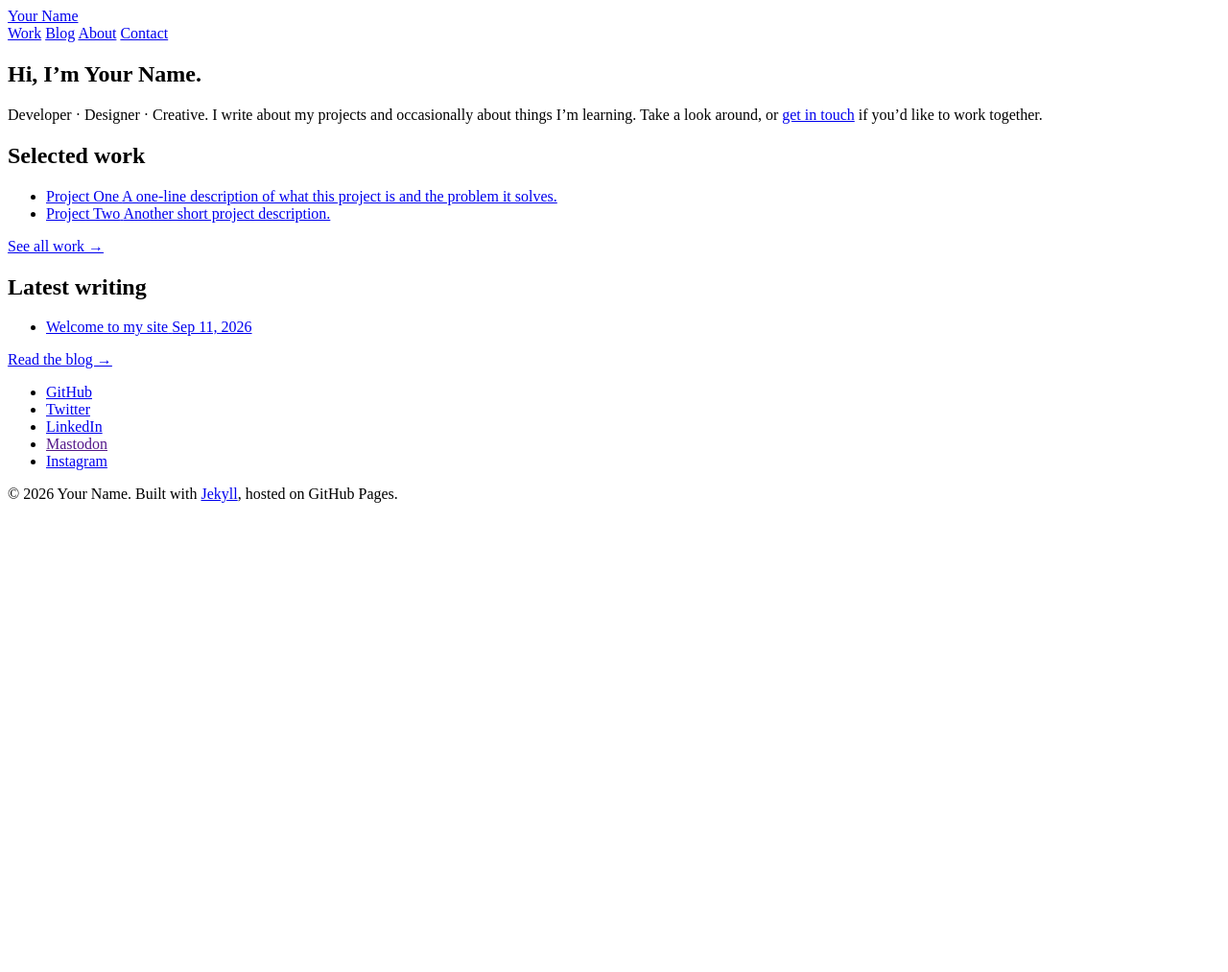
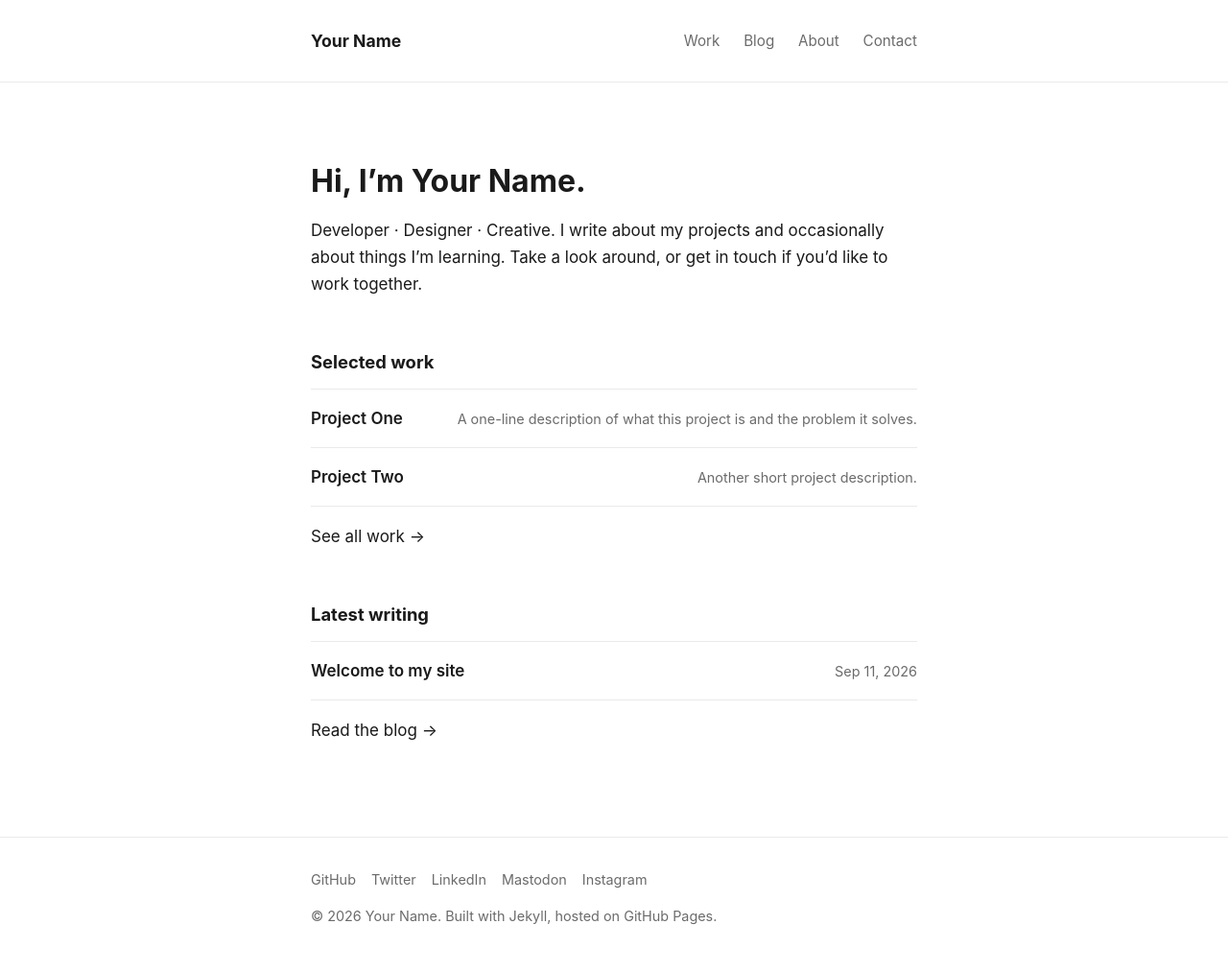
Before and after one commit to rioualen/ELIXIR_Mexico, a Jekyll site: the page built from index.md, in a window 1280 px wide. Shown: the whole page at 96% size. Built offline with Jekyll 4.4.1, drawn with Linux system fonts in a browser that asks for light colours; before the commit the page ends 900 px from its top, so only the background shows below that.

Commit message:
revert change in css files

```diff
--- a/assets/css/_main.scss
+++ /dev/null
@@ -1,3 +0,0 @@
----
----
-@import "main";
--- a/assets/css/main.scss
+++ b/assets/css/main.scss
@@ -1,215 +1,3 @@
-// ------------------------------------------------------------------
-// Variables
-// ------------------------------------------------------------------
-$max-width: 680px;
-$color-text: #1a1a1a;
-$color-muted: #6b6b6b;
-$color-bg: #ffffff;
-$color-accent: #1a1a1a;
-$color-border: #eaeaea;
-$font-sans: -apple-system, BlinkMacSystemFont, "Segoe UI", Helvetica, Arial, sans-serif;
-$font-mono: "SFMono-Regular", Consolas, "Liberation Mono", Menlo, monospace;
-
-// ------------------------------------------------------------------
-// Base
-// ------------------------------------------------------------------
-* { box-sizing: border-box; }
-
-body {
-  margin: 0;
-  font-family: $font-sans;
-  color: $color-text;
-  background: $color-bg;
-  line-height: 1.65;
-  font-size: 17px;
-  -webkit-font-smoothing: antialiased;
-}
-
-a {
-  color: $color-accent;
-  text-decoration: none;
-  border-bottom: 1px solid transparent;
-  &:hover { border-bottom-color: currentColor; }
-}
-
-h1, h2, h3 { line-height: 1.25; font-weight: 700; }
-
-.single-column {
-  max-width: $max-width;
-  margin: 0 auto;
-  padding: 0 24px;
-}
-
-// ------------------------------------------------------------------
-// Header
-// ------------------------------------------------------------------
-.site-header {
-  border-bottom: 1px solid $color-border;
-  padding: 28px 0;
-
-  .single-column {
-    display: flex;
-    justify-content: space-between;
-    align-items: center;
-    flex-wrap: wrap;
-    gap: 12px;
-  }
-
-  .site-title {
-    font-weight: 700;
-    font-size: 1.1rem;
-    border-bottom: none;
-  }
-
-  .site-nav a {
-    margin-left: 20px;
-    font-size: 0.95rem;
-    color: $color-muted;
-    border-bottom: none;
-    &:hover { color: $color-text; }
-  }
-}
-
-// ------------------------------------------------------------------
-// Main content
-// ------------------------------------------------------------------
-.site-main { padding: 56px 0 80px; }
-
-.home .intro h1 { font-size: 2rem; margin-bottom: 8px; }
-.home-section { margin-top: 56px; }
-.home-section h2 { font-size: 1.15rem; margin-bottom: 16px; }
-
-.item-list {
-  list-style: none;
-  margin: 0;
-  padding: 0;
-
-  li {
-    padding: 16px 0;
-    border-bottom: 1px solid $color-border;
-    &:first-child { border-top: 1px solid $color-border; }
-  }
-
-  a {
-    display: flex;
-    justify-content: space-between;
-    align-items: baseline;
-    flex-wrap: wrap;
-    gap: 4px 16px;
-    border-bottom: none;
-  }
-
-  .item-title { font-weight: 600; }
-  .item-summary, .item-date { color: $color-muted; font-size: 0.9rem; }
-  .item-excerpt { color: $color-muted; margin: 6px 0 0; font-size: 0.95rem; }
-}
-
-.pagination {
-  display: flex;
-  justify-content: space-between;
-  margin-top: 32px;
-}
-
-// Post / portfolio detail
-.post-header, .portfolio-item header { margin-bottom: 32px; }
-.post-meta { color: $color-muted; font-size: 0.9rem; margin: 0 0 8px; }
-.post-title { font-size: 1.9rem; margin: 0; }
-.portfolio-summary { color: $color-muted; margin-top: 8px; }
-
-.post-content, .portfolio-item .post-content {
-  img { max-width: 100%; border-radius: 4px; }
-  pre {
-    background: #f6f6f6;
-    padding: 16px;
-    overflow-x: auto;
-    border-radius: 4px;
-    font-family: $font-mono;
-    font-size: 0.9rem;
-  }
-  code { font-family: $font-mono; font-size: 0.9em; }
-  blockquote {
-    border-left: 3px solid $color-border;
-    margin-left: 0;
-    padding-left: 16px;
-    color: $color-muted;
-  }
-}
-
-.portfolio-hero { width: 100%; border-radius: 4px; margin-bottom: 24px; }
-
-.gallery {
-  display: grid;
-  grid-template-columns: repeat(2, 1fr);
-  gap: 12px;
-  margin-bottom: 24px;
-
-  img { width: 100%; border-radius: 4px; }
-}
-
-.portfolio-links { margin-top: 24px; }
-.portfolio-links a { margin-right: 20px; }
-
-hr { border: none; border-top: 1px solid $color-border; margin: 40px 0; }
-
-// ------------------------------------------------------------------
-// Contact form
-// ------------------------------------------------------------------
-.contact-form {
-  display: flex;
-  flex-direction: column;
-  gap: 6px;
-  margin-top: 24px;
-
-  label { font-size: 0.9rem; color: $color-muted; margin-top: 12px; }
-
-  input, textarea {
-    font-family: $font-sans;
-    font-size: 1rem;
-    padding: 10px 12px;
-    border: 1px solid $color-border;
-    border-radius: 4px;
-    &:focus { outline: none; border-color: $color-accent; }
-  }
-
-  button {
-    margin-top: 20px;
-    align-self: flex-start;
-    background: $color-accent;
-    color: #fff;
-    border: none;
-    padding: 12px 24px;
-    border-radius: 4px;
-    font-size: 1rem;
-    cursor: pointer;
-    &:hover { opacity: 0.85; }
-  }
-}
-
-// ------------------------------------------------------------------
-// Footer
-// ------------------------------------------------------------------
-.site-footer {
-  border-top: 1px solid $color-border;
-  padding: 32px 0;
-  color: $color-muted;
-  font-size: 0.9rem;
-
-  .social-icons {
-    list-style: none;
-    display: flex;
-    gap: 16px;
-    padding: 0;
-    margin: 0 0 12px;
-  }
-
-  a { color: $color-muted; }
-}
-
-// ------------------------------------------------------------------
-// Responsive
-// ------------------------------------------------------------------
-@media (max-width: 480px) {
-  .gallery { grid-template-columns: 1fr; }
-  .site-header .single-column { flex-direction: column; align-items: flex-start; }
-  .site-nav a { margin-left: 0; margin-right: 16px; }
-}
+---
+---
+@import "main";
```
